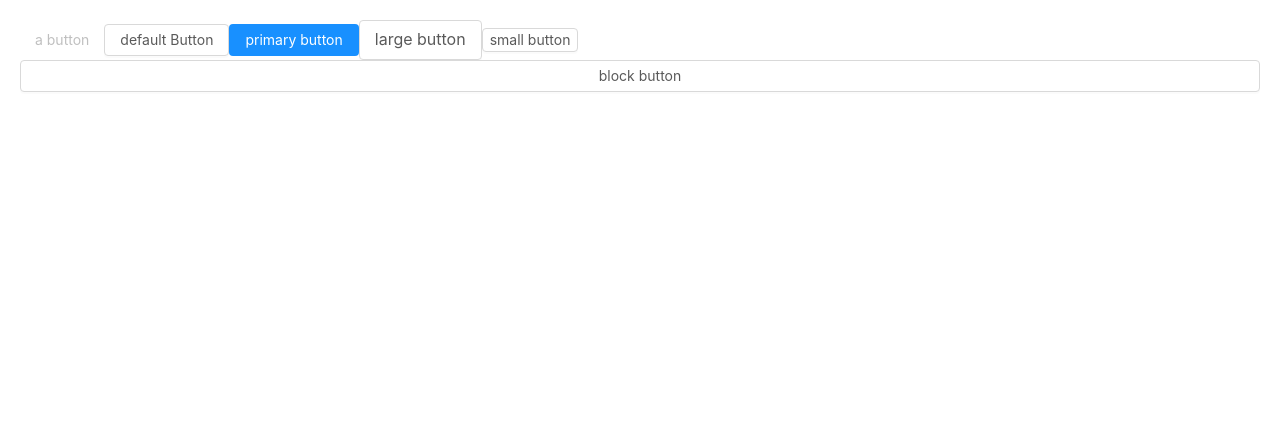
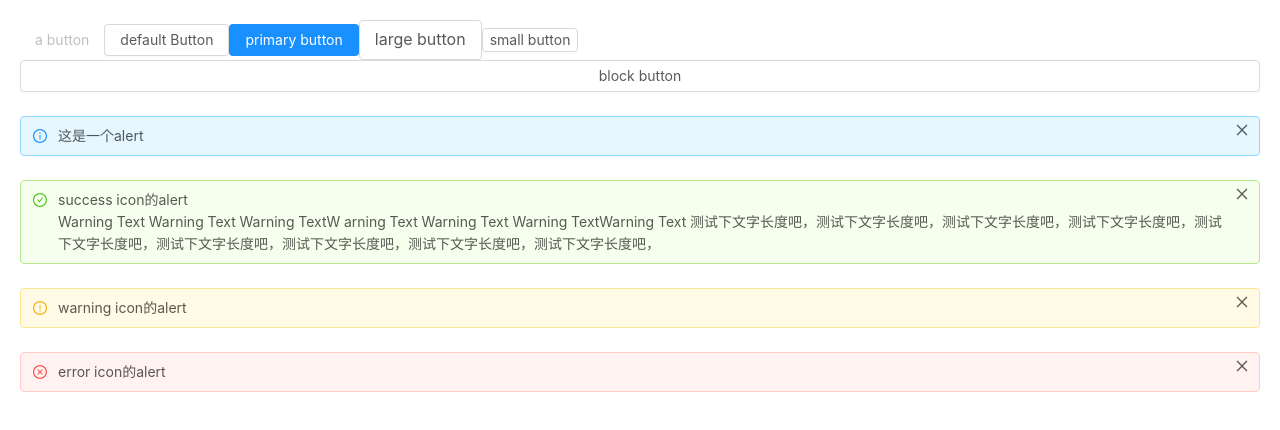
Before and after one commit to clr1235/ui-ship, a React (Create React App) app: page / in a window 1280 px wide. Shown: the top 430 px of the page. Built offline with nearby package versions, Linux system fonts and the light colour scheme.

Commit message:
alert组件完成

```diff
--- a/package.json
+++ b/package.json
@@ -3,6 +3,7 @@
   "version": "0.1.0",
   "private": true,
   "dependencies": {
+    "@ant-design/icons": "^4.2.1",
     "@testing-library/jest-dom": "^4.2.4",
     "@testing-library/react": "^9.3.2",
     "@testing-library/user-event": "^7.1.2",
--- a/src/App.tsx
+++ b/src/App.tsx
@@ -1,5 +1,6 @@
 import React from 'react'
 import Button from './components/button'
+import Alert from './components/alert'
 
 
 const App: React.FC = () => {
@@ -25,6 +26,24 @@ const App: React.FC = () => {
       <div>
         <Button block>block button</Button>
       </div>
+        <br/>
+      <div>
+        <Alert message="这是一个alert" showIcon={true}/>
+        <br/>
+        <Alert message="success icon的alert" showIcon={true} type="success" closable
+          description="Warning Text Warning Text Warning TextW arning Text Warning Text Warning TextWarning Text
+          测试下文字长度吧，测试下文字长度吧，测试下文字长度吧，测试下文字长度吧，测试下文字长度吧，测试下文字长度吧，测试下文字长度吧，测试下文字长度吧，测试下文字长度吧，"
+        />
+        <br/>
+        <Alert message="warning icon的alert" showIcon={true} type="warning"/>
+        <br/>
+        <Alert message="error icon的alert" showIcon={true} type="error" closable
+          onClose={() => {
+            console.log('关闭的回调')
+          }}
+        />
+
+      </div>
     </div>
   );
 }
--- a/src/components/alert/alert.scss
+++ b/src/components/alert/alert.scss
@@ -0,0 +1,89 @@
+@import "../../styles/variables";
+
+.vui-alert {
+  -webkit-box-sizing: border-box;
+          box-sizing: border-box;
+  margin: 0;
+  color: rgba(0, 0, 0, 0.65);
+  font-size: 14px;
+  font-variant: tabular-nums;
+  line-height: 1.5715;
+  list-style: none;
+  -webkit-font-feature-settings: 'tnum';
+          font-feature-settings: 'tnum';
+  position: relative;
+  padding: 8px 15px 8px 37px;
+  word-wrap: break-word;
+  border-radius: 4px;
+  border: 1px solid transparent;
+  border-color: #1890ff;
+
+}
+
+.vui-alert-info {
+  background-color: #e6f7ff;
+  border-color: #91d5ff;
+
+}
+.vui-alert-error {
+  background-color: #fff2f0;
+  border-color: #ffccc7;
+}
+.vui-alert-success {
+  background-color: #f6ffed;
+  border-color: #b7eb8f;
+}
+.vui-alert-warning {
+  background-color: #fffbe6;
+  border-color: #ffe58f;
+}
+
+.vui-alert-icon{
+  position: absolute;
+  top: 12px;
+  left: 12px;
+}
+.vui-alert-icon-info {
+  color: #1890ff;
+}
+.vui-alert-icon-success {
+  color: #52c41a;
+}
+.vui-alert-icon-error {
+  color: #ff4d4f;
+}
+.vui-alert-icon-warning {
+  color: #faad14;
+}
+
+
+.vui-alert-close-btn{
+  position: absolute;
+  right: 10px;
+  top: 2px;
+  cursor: pointer;
+}
+
+.vui-alert-padding-right{
+  padding-right: 37px;
+}
+
+.vui-alert-close{
+  animation: antAlertSlideUpOut 0.15s cubic-bezier(0.78, 0.14, 0.15, 0.86);
+  animation-fill-mode: both;
+}
+
+@keyframes antAlertSlideUpOut {
+  0% {
+    transform: scale(1);
+    transform-origin: 0% 0%;
+    opacity: 1;
+    height: 40px;
+  }
+  100% {
+    transform: scale(0);
+    transform-origin: 0% 0%;
+    opacity: 0;
+    height: 0;
+  }
+}
--- a/src/components/alert/index.tsx
+++ b/src/components/alert/index.tsx
@@ -1,22 +1,94 @@
-import React, {
-  Fragment
-} from 'react'
+import React, { useState } from 'react'
+import classnames from 'classnames'
+
+import {
+  InfoCircleOutlined,
+  ExclamationCircleOutlined,
+  CloseCircleOutlined,
+  CheckCircleOutlined,
+  CloseOutlined
+} from '@ant-design/icons'
+
+import './alert.scss'
 
 
 interface AlertProps {
   className?: string;
   type?: 'success' | 'info' | 'warning' | 'error';
-  message?: string | React.ReactNode;
+  message: string | React.ReactNode;
   description?: string | React.ReactNode;
-  onClose?: React.MouseEventHandler<HTMLButtonElement>
+  showIcon?: boolean;
+  closable?: boolean;
+  onClose?: React.MouseEventHandler
 }
 
-const Alert: React.FC<AlertProps> = () => {
+const Alert: React.FC<AlertProps> = (props) => {
+  const {
+    className,
+    type,
+    message,
+    description,
+    onClose,
+    showIcon,
+    closable
+  } = props;
+
+  const [closed, setClosed] = useState(false)
+
+  const classes = classnames('vui-alert', className, {
+    [`vui-alert-${type}`]: type,
+    [`vui-alert-padding-right`]: closable,
+    [`vui-alert-close`]: closed
+  })
+
+  const TypeIcon = {
+    "info": InfoCircleOutlined,
+    "warning": ExclamationCircleOutlined,
+    "success": CheckCircleOutlined,
+    "error": CloseCircleOutlined
+  }[type!]
+
+  const closeAlert = (e: React.MouseEvent<HTMLButtonElement, MouseEvent>) => {
+    setClosed(true);
+    if(onClose){
+      onClose!(e)
+    }
+  }
+
   return (
-    <Fragment>
-      这是alert
-    </Fragment>
+    <div className={classes} >
+      {
+        showIcon &&
+          <TypeIcon
+            className={classnames(`vui-alert-icon-${type}`, {
+              'vui-alert-icon': showIcon
+            })}
+          />
+      }
+      <span>{message}</span>
+      {
+        description &&
+        <div>{description}</div>
+      }
+      {
+        closable &&
+        <span
+          className={classnames({
+            'vui-alert-close-btn': closable
+          })}
+          onClick={closeAlert}
+        >
+          <CloseOutlined />
+        </span>
+
+      }
+    </div>
   )
 }
 
+Alert.defaultProps = {
+  type: 'info',
+  closable: true
+}
+
 export default Alert;
```
Also changed, not shown: 2 other files (tests, documents, lock files or other folders).
